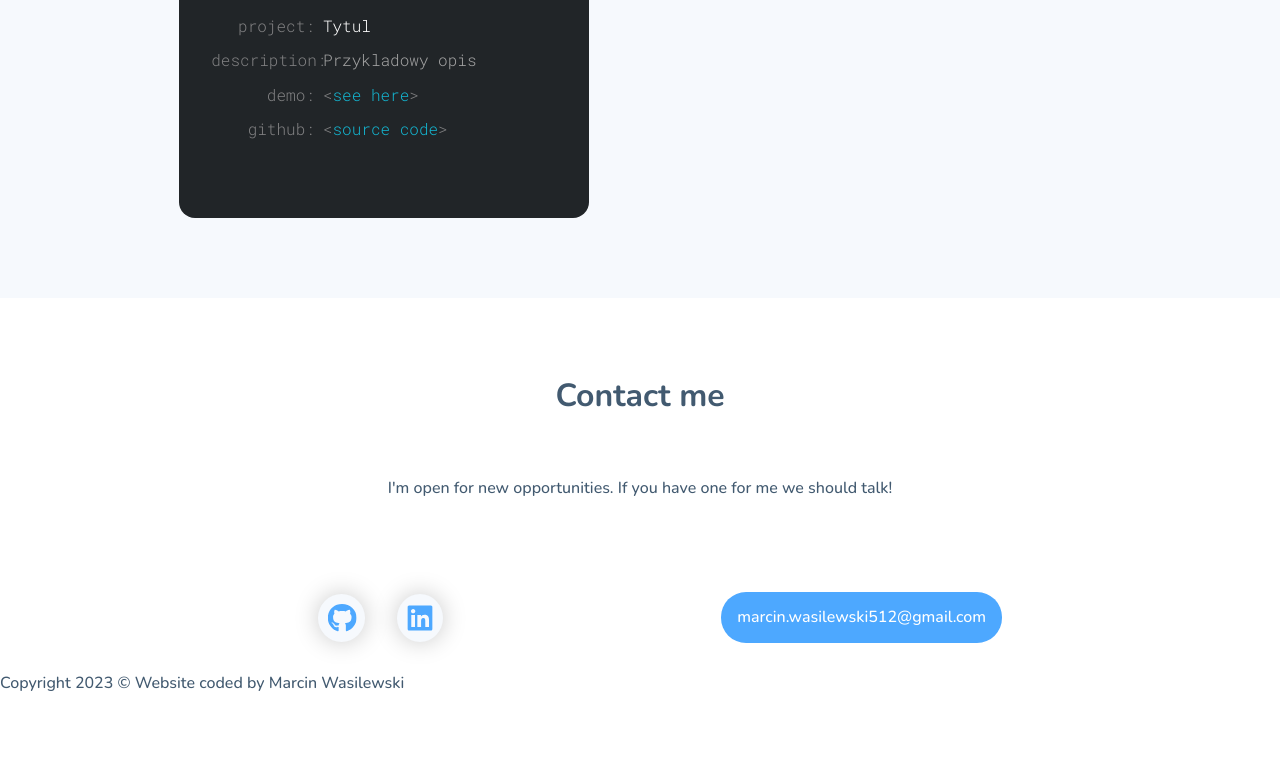
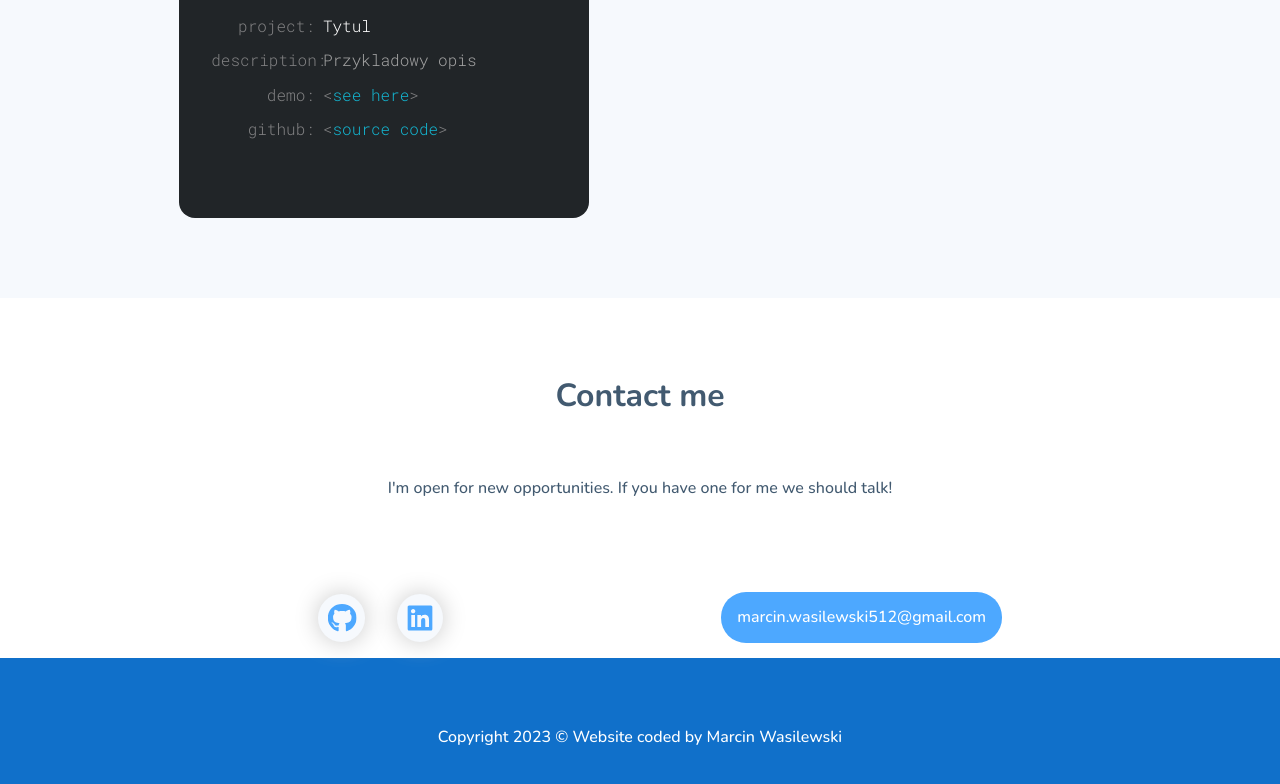
Before and after one commit to MarcinSQL/marcinsql.github.io, a website: page index.html in a window 1280 px wide. Shown: the part 1897-2681 px from the top of the page. Before the commit the page ends 2605 px from the top, so only its background shows below. Drawn offline with nearby package versions, Linux system fonts and the light colour scheme.

Commit message:
Added footer styles

```diff
--- /dev/null
+++ b/scss/modules/_footer.scss
@@ -0,0 +1,8 @@
+.footer{
+    height: 20vh;
+    background-color: $blue;
+    color: $white;
+    display: flex;
+    justify-content: center;
+    align-items: center;
+}
--- a/scss/style.scss
+++ b/scss/style.scss
@@ -60,3 +60,4 @@ a {
 @import "modules/skills";
 @import "modules/projects";
 @import "modules/contact";
+@import "modules/footer";
```
Also changed, not shown: css/style.css, 1 other file.
